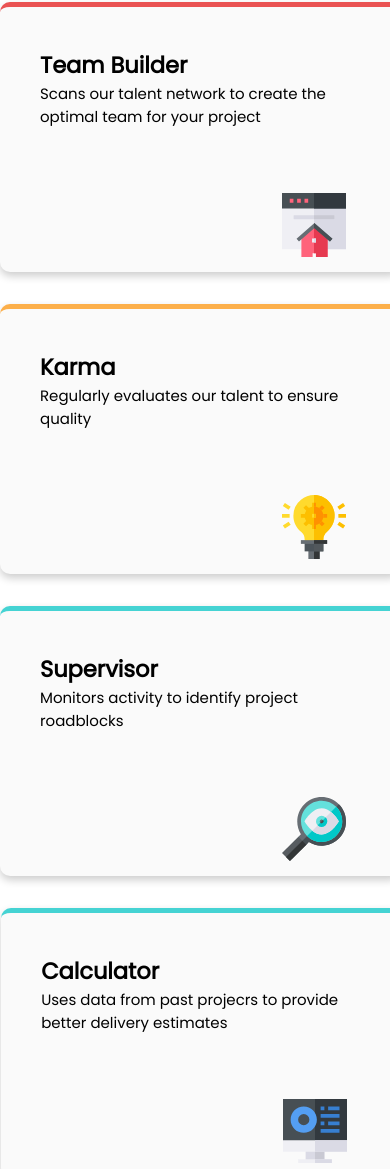
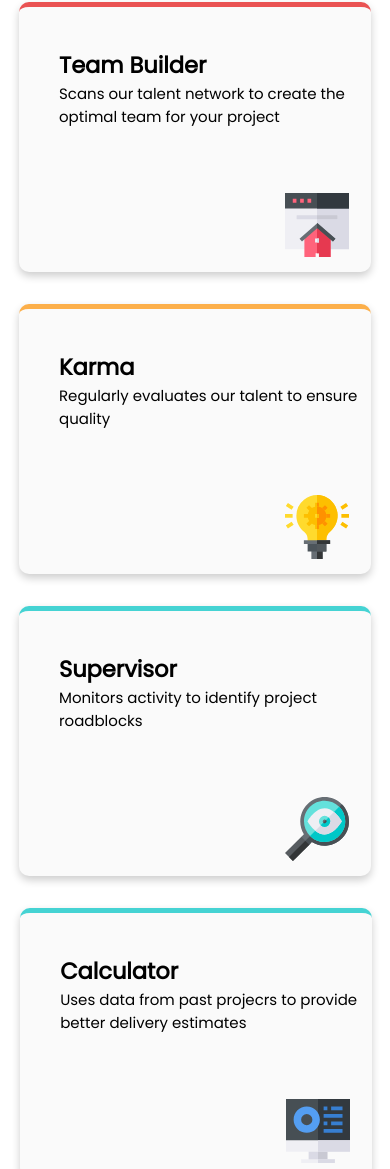
Before and after one commit to EugeneGohh/Four-Card-Feature, a plain HTML site: page index.html in a window 390 px wide. Shown: the part 311-1480 px from the top of the page. Drawn offline with Linux system fonts and the light colour scheme.

Commit message:
Updated to latest

```diff
--- a/src/responsive.css
+++ b/src/responsive.css
@@ -15,6 +15,8 @@
     left: auto;
   }
 
+  /* First Card */
+
   .card {
     width: 25em;
     margin: auto;
@@ -26,6 +28,8 @@
     box-shadow: 0 4px 8px 0 rgba(0, 0, 0, 0.2);
     height: 270px;
   }
+
+  /* Second Card */
 
   .card-2 {
     width: 25em;
@@ -40,6 +44,8 @@
     height: 270px;
   }
 
+  /* Third Card */
+
   .card-3 {
     width: 25em;
     margin: auto;
@@ -52,9 +58,11 @@
     height: 270px;
   }
 
+  /* Fourth Card */
+
   .card-4 {
-      position: relative;
-      left: 0.3%;
+    position: relative;
+    left: 0.3%;
     width: 25em;
     margin: auto;
     padding: 10px;
@@ -67,3 +75,90 @@
     height: 270px;
   }
 }
+
+@media only screen and (max-width: 400px) {
+
+  /* First Card */
+
+  .card {
+    width: 22em;
+    margin: auto;
+    padding: 10px;
+    margin-top: 5em;
+    border-top: 5px hsl(0, 78%, 62%) solid;
+    border-radius: 10px;
+    background-color: hsl(0, 0%, 98%);
+    box-shadow: 0 4px 8px 0 rgba(0, 0, 0, 0.2);
+    height: 270px;
+  }
+
+  .card > img {
+    position: relative;
+    top: 11em;
+    left: 16em;
+  }
+
+  /* Second Card */
+
+  .card-2 {
+    width: 22em;
+    margin: auto;
+    padding: 10px;
+    margin-top: 2em;
+    margin-bottom: auto;
+    border-top: 5px hsl(34, 97%, 64%) solid;
+    border-radius: 10px;
+    background-color: hsl(0, 0%, 98%);
+    box-shadow: 0 4px 8px 0 rgba(0, 0, 0, 0.2);
+    height: 270px;
+  }
+
+  .card-2 > img {
+    position: relative;
+    top: 11em;
+    left: 16em;
+  }
+
+  /* Third Card */
+
+  .card-3 {
+    width: 22em;
+    margin: auto;
+    padding: 10px;
+    margin-top: 2em;
+    border-top: 5px hsl(180, 62%, 55%) solid;
+    border-radius: 10px;
+    background-color: hsl(0, 0%, 98%);
+    box-shadow: 0 4px 8px 0 rgba(0, 0, 0, 0.2);
+    height: 270px;
+  }
+
+  .card-3 > img {
+    position: relative;
+    top: 11em;
+    left: 16em;
+  }
+
+  /* Fourth Card */
+
+  .card-4 {
+    position: relative;
+    left: 0.3%;
+    width: 22em;
+    margin: auto;
+    padding: 10px;
+    margin-top: 2em;
+    margin-bottom: auto;
+    border-top: 5px hsl(180, 62%, 55%) solid;
+    border-radius: 10px;
+    background-color: hsl(0, 0%, 98%);
+    box-shadow: 0 4px 8px 0 rgba(0, 0, 0, 0.2);
+    height: 270px;
+  }
+
+  .card-4 > img {
+    position: relative;
+    top: 11em;
+    left: 16em;
+  }
+}
```
